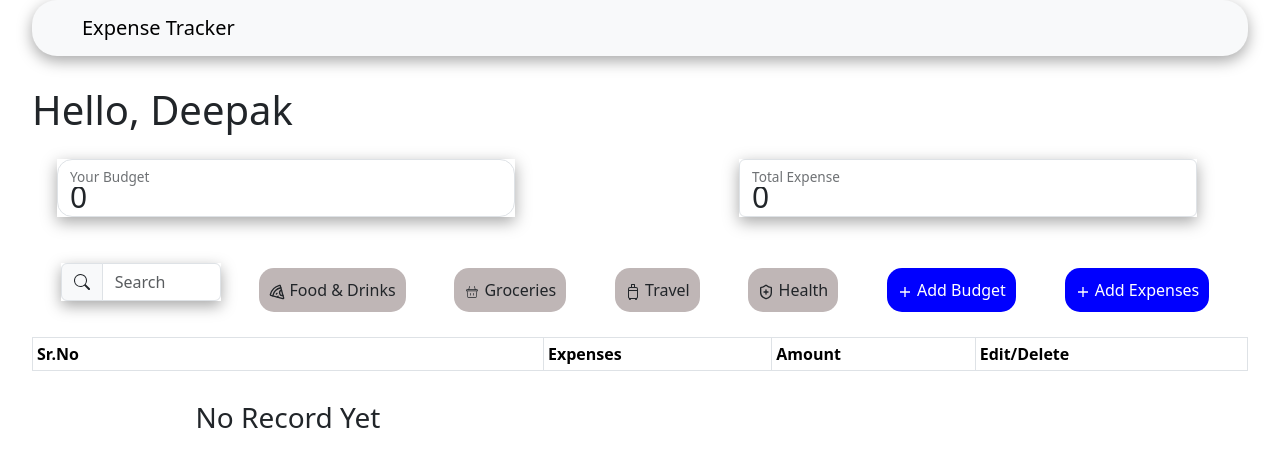
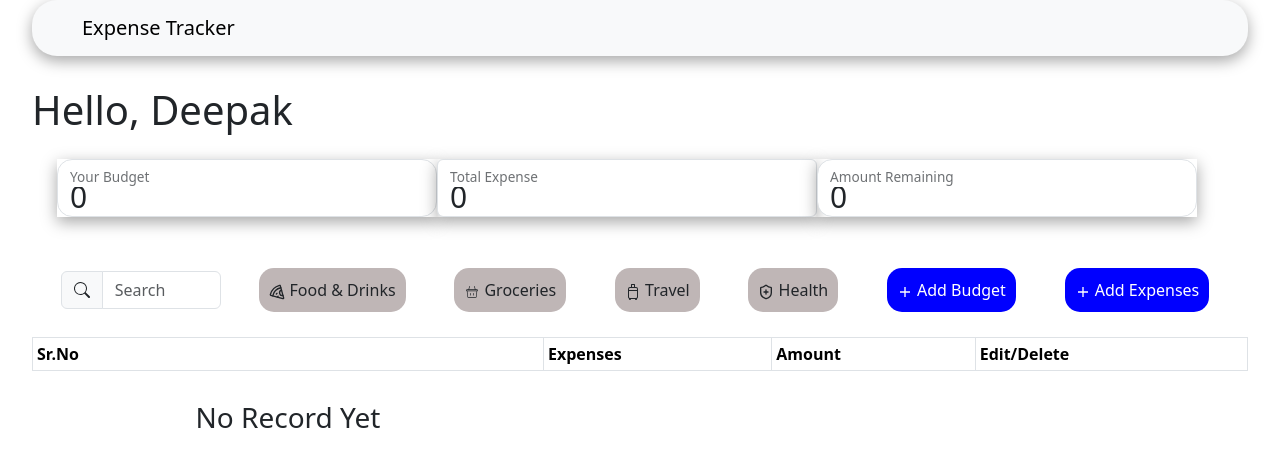
Before and after one commit to Deepakb769/Expense-tracker, a React (Vite) app in the folder Expense-tracker/: page / in a window 1280 px wide. Shown: the top 466 px of the page. Built offline with nearby package versions, Linux system fonts and the light colour scheme.

Commit message:
Given calculative function on Budget, Expenses and Remaining Components

```diff
--- a/Expense-tracker/src/App.jsx
+++ b/Expense-tracker/src/App.jsx
@@ -18,6 +18,16 @@ import ToastExampe from './components/ToastExampe'
 
 function App() {
   // const root = document.getElementById("root")
+  const [budget, setBudget] = useState(0)
+  const [expenses, setExpenses] = useState(0)
+
+  const handleAddBudget = (value) => {
+    setBudget(value)
+  };
+
+  const handleAddExpenses = (show) => {
+    setExpenses(show)
+  }
 
   const router = createBrowserRouter([
     {
@@ -26,8 +36,8 @@ function App() {
         <>
           <Header />
           <Greeting />
-          <BudgetCal />
-          <Catagories />
+          <BudgetCal value={budget} show={expenses} />
+          <Catagories handleAddBudget={handleAddBudget} handleAddExpenses={handleAddExpenses}/>
           <ExpenseRecord />
         </>
       )
--- /dev/null
+++ b/Expense-tracker/src/components/AmtRemain.jsx
@@ -0,0 +1,19 @@
+import React from 'react'
+import { FloatingLabel } from 'react-bootstrap'
+import { Form } from 'react-bootstrap'
+
+const AmtRemain = ({value,remainValue}) => {
+  return (
+    <>
+      <FloatingLabel label = 'Amount Remaining' className="mb-3" >
+        {remainValue > 0 ?
+          <Form.Control type='number' value={remainValue} style={{fontSize : '30px', boxSizing : 'rgba(0, 0, 0, 0.35) 0px 5px 15px;', borderRadius : '15px'}} />
+         :
+         <Form.Control type='number' value={value} style={{fontSize : '30px', boxSizing : 'rgba(0, 0, 0, 0.35) 0px 5px 15px;', borderRadius : '15px'}} />}
+
+      </FloatingLabel>
+    </>
+  )
+}
+
+export default AmtRemain
--- a/Expense-tracker/src/components/BudgetCal.jsx
+++ b/Expense-tracker/src/components/BudgetCal.jsx
@@ -1,14 +1,22 @@
-import React from 'react'
+import React, { useEffect, useState } from 'react'
 import BudgetSet from './BudgetSet'
 import TotalExpense from './TotalExpense'
 import { Container } from 'react-bootstrap'
+import AmtRemain from './AmtRemain'
 
-const BudgetCal = () => {
+const BudgetCal = ({value, show}) => {
+  let [remainValue, setRemainValue] = useState(0)
+
+  useEffect(() => {
+    setRemainValue(value - show);
+  }, [value, show]);
+
   return (
     <>
     <Container className='d-flex' style={{justifyContent : 'space-between', margin : '25px', padding : '0'}}>
-      <BudgetSet />
-      <TotalExpense />
+      <BudgetSet value={value} />
+      <TotalExpense show={show}/>
+      <AmtRemain value={value} remainValue={remainValue} />
     </Container>
     </>
   )
--- a/Expense-tracker/src/components/BudgetSet.jsx
+++ b/Expense-tracker/src/components/BudgetSet.jsx
@@ -1,20 +1,15 @@
-import React from 'react'
+import React, { useState } from 'react'
 import { Card } from 'react-bootstrap'
 import { FloatingLabel } from 'react-bootstrap'
 import { Form } from 'react-bootstrap'
 import { FaPen } from "react-icons/fa";
 
-const BudgetSet = ({showFormA}) => {
+const BudgetSet = ({value}) => {
+
   return (
     <div>
-      {/* <Card style={{width : '18rem', height : '8rem'}}>
-        <Card.Body>
-            <Card.Title className='mb-2 text-muted'>Your Budget</Card.Title>
-            <Card.Subtitle style={{fontSize : '25px'}}>20,000/m</Card.Subtitle>
-        </Card.Body>
-      </Card> */}
       <FloatingLabel label = 'Your Budget' className="mb-3" >
-        <Form.Control type='number' value={0} style={{fontSize : '30px', boxSizing : 'rgba(0, 0, 0, 0.35) 0px 5px 15px;', borderRadius : '15px'}} />
+        <Form.Control type='number' value={value}  style={{fontSize : '30px', boxShadow: 'rgba(149, 157, 165, 0.2) 0px 8px 24px;', borderRadius : '15px'}} />
       </FloatingLabel>
     </div>
   )
--- a/Expense-tracker/src/components/Catagories.jsx
+++ b/Expense-tracker/src/components/Catagories.jsx
@@ -8,9 +8,12 @@ import { LuShieldPlus } from "react-icons/lu";
 import { IoMdAdd } from "react-icons/io";
 
 
-const Catagories = () => {
+const Catagories = ({handleAddBudget, handleAddExpenses}) => {
   const [showFormA, setShowFormA] = useState(false);
   const [showFormB, setShowFormB] = useState(false);
+  const [budgetValue, setBudgetValue] = useState('')
+  const [expensesValue, setExpensesValue] = useState('');
+
 
   const budgetForm = () => {
     setShowFormA(!showFormA);
@@ -20,20 +23,32 @@ const Catagories = () => {
     setShowFormB(!showFormB);
   }
 
+  const handleBudgetSubmit = () =>{
+    handleAddBudget(budgetValue); // passing the budget value to the parent component
+    setShowFormA(false);
+    setBudgetValue('');
+  }
+
+  const handleExpenseSubmit = () => {
+    handleAddExpenses(expensesValue);
+    setShowFormB(false)
+    setExpensesValue('')
+  }
+
   return (
     <>
       <div className='catagory' style={{display : 'flex', alignItems : 'center', justifyContent : 'space-evenly', marginBottom : '15px'}}>
-        <InputGroup className='mb-3' style={{width : '10rem'}}>
+        <InputGroup style={{width : '10rem', borderRadius : '10px'}}>
           <InputGroup.Text id="basic-addon1"><BsSearch /></InputGroup.Text>
             <Form.Control
               placeholder='Search'
               aria-label='search'
             />
         </InputGroup>
-        <span style={{padding : '10px', margin : '10px', borderRadius : '15px', backgroundColor : '#bfb6b6'}}><LuPizza /> Food & Drinks</span>
-        <span style={{padding : '10px', margin : '10px', borderRadius : '15px', backgroundColor : '#bfb6b6'}}><CiShoppingBasket /> Groceries</span>
-        <span style={{padding : '10px', margin : '10px', borderRadius : '15px', backgroundColor : '#bfb6b6'}}><BsSuitcase2 /> Travel</span>
-        <span style={{padding : '10px', margin : '10px', borderRadius : '15px', backgroundColor : '#bfb6b6'}}><LuShieldPlus /> Health</span>
+        <span style={{padding : '10px', margin : '10px', borderRadius : '15px', cursor : 'pointer', backgroundColor : '#bfb6b6'}}><LuPizza /> Food & Drinks</span>
+        <span style={{padding : '10px', margin : '10px', borderRadius : '15px', cursor : 'pointer', backgroundColor : '#bfb6b6'}}><CiShoppingBasket /> Groceries</span>
+        <span style={{padding : '10px', margin : '10px', borderRadius : '15px', cursor : 'pointer', backgroundColor : '#bfb6b6'}}><BsSuitcase2 /> Travel</span>
+        <span style={{padding : '10px', margin : '10px', borderRadius : '15px', cursor : 'pointer', backgroundColor : '#bfb6b6'}}><LuShieldPlus /> Health</span>
         <span style={{padding : '10px', margin : '10px', borderRadius : '15px', color : 'white', backgroundColor : 'blue', cursor : 'pointer'}} onClick={budgetForm}><IoMdAdd /> Add Budget</span>
         <span style={{padding : '10px', margin : '10px', borderRadius : '15px', color : 'white', backgroundColor : 'blue', cursor : 'pointer'}} onClick={expenseForm}><IoMdAdd /> Add Expenses</span>
 
@@ -55,8 +70,10 @@ const Catagories = () => {
                 type='number'
                 placeholder='Amount'
                 aria-describedby='Numbers'
+                value = {budgetValue}
+                onChange={(event) => setBudgetValue(event.target.value)}
               />
-              <Button variant='primary'>Add Budget</Button>
+              <Button variant='primary' onClick={handleBudgetSubmit}>Add Budget</Button>
             </Toast.Body>
           </Toast>
         </ToastContainer>
@@ -75,38 +92,27 @@ const Catagories = () => {
               <strong className='me-auto'>Add Expense Detail</strong>
             </Toast.Header>
             <Toast.Body style={{textAlign : 'center'}}>
+              <Form>
+                <Form.Group  controlId='formGroup' value={expensesValue} >
                   <Form.Label>Sr.No</Form.Label>
-              <Form.Control
-                type='number'
-                aria-describedby='Numbers'
-              />
+                  <Form.Control type='number' placeholder='1' readOnly={1} />
                   <Form.Label>Expense Name</Form.Label>
-              <Form.Control
-                type='name'
-                placeholder='Expense Name'
-                aria-describedby='Numbers'
-              />
+                  <Form.Control type='name' placeholder='Expense Name' />
                   <Form.Label>Date</Form.Label>
-              <Form.Control
-                type='date'
-                aria-describedby='Numbers'
-              />
-              <Form.Label>Select Category</Form.Label>
-              <Form.Select aria-label='select example'>
+                  <Form.Control type='date' />
+                  <Form.Label>Selected Category</Form.Label>
+                  <Form.Select aria-label="Default select example">
                     <option>Select Options</option>
-                <option value="1">Food &Drinks</option>
+                    <option value="1">Food & Drinks</option>
                     <option value="2">Groceries</option>
                     <option value="3">Travel</option>
                     <option value="4">Health</option>
                   </Form.Select>
                   <Form.Label>Amount</Form.Label>
-              <Form.Control
-                type='number'
-                placeholder='Amount'
-                aria-describedby='Numbers'
-              />
-
-              <Button variant='primary'>Add Expense</Button>
+                  <Form.Control type='number' value={expensesValue} placeholder='Amount' onChange={(event) => setExpensesValue(event.target.value)}/>
+                </Form.Group>
+              </Form>
+              <Button variant='primary' onClick={handleExpenseSubmit}>Add Expense</Button>
             </Toast.Body>
           </Toast>
         </ToastContainer>
--- a/Expense-tracker/src/components/TotalExpense.jsx
+++ b/Expense-tracker/src/components/TotalExpense.jsx
@@ -3,9 +3,9 @@ import { Card } from 'react-bootstrap'
 import { FloatingLabel } from 'react-bootstrap'
 import { Form } from 'react-bootstrap'
 
-const TotalExpense = ({showFormB}) => {
+const TotalExpense = ({show}) => {
   return (
-    <div>
+    <>
       {/* <Card style={{width : '18rem', height : '8rem'}}>
         <Card.Body>
             <Card.Title className='mb-2 text-muted'>Your Budget</Card.Title>
@@ -13,9 +13,9 @@ const TotalExpense = ({showFormB}) => {
         </Card.Body>
       </Card> */}
       <FloatingLabel label = "Total Expense" className="mb-3" >
-        <Form.Control type='number' value={0} style={{fontSize : '30px'}} />
+        <Form.Control type='number' value={show} style={{fontSize : '30px'}} />
       </FloatingLabel>
-    </div>
+    </>
   )
 }
 
```
Lines whose indentation alone changed are shown as unchanged.
